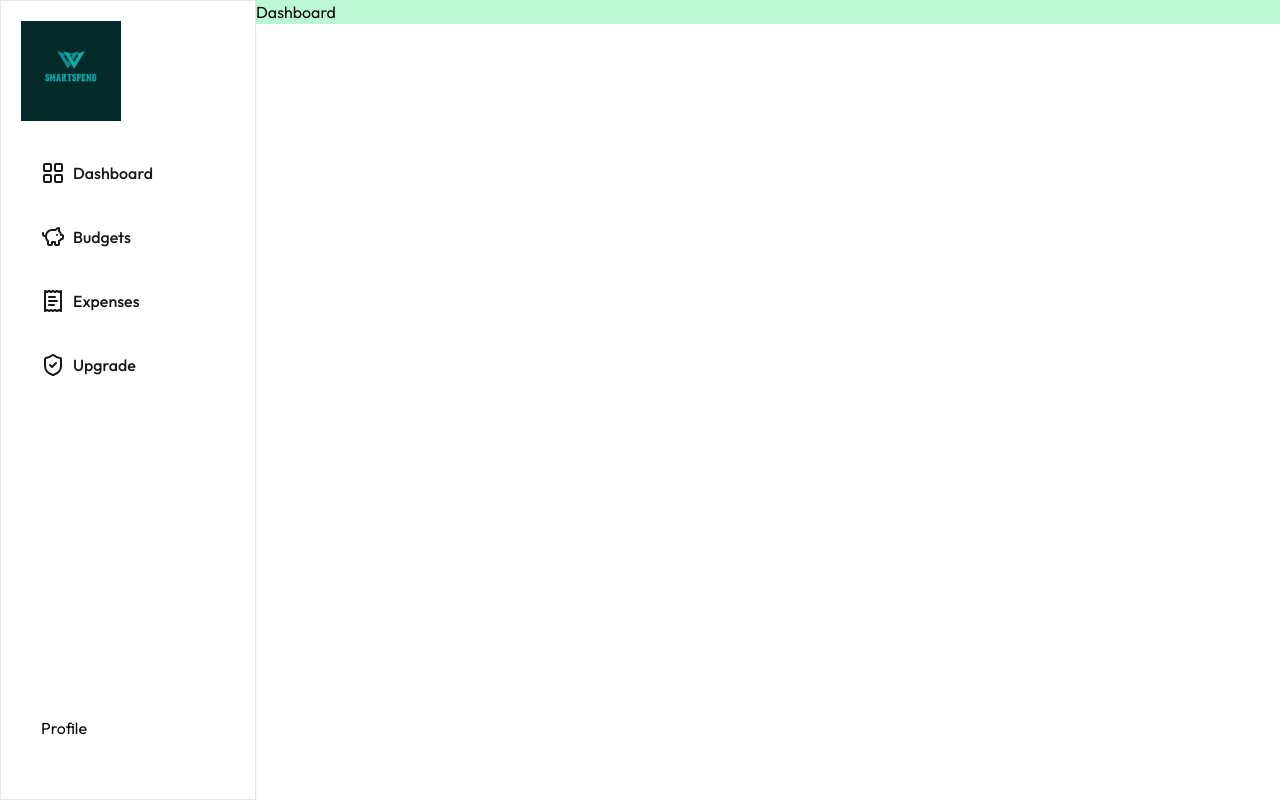
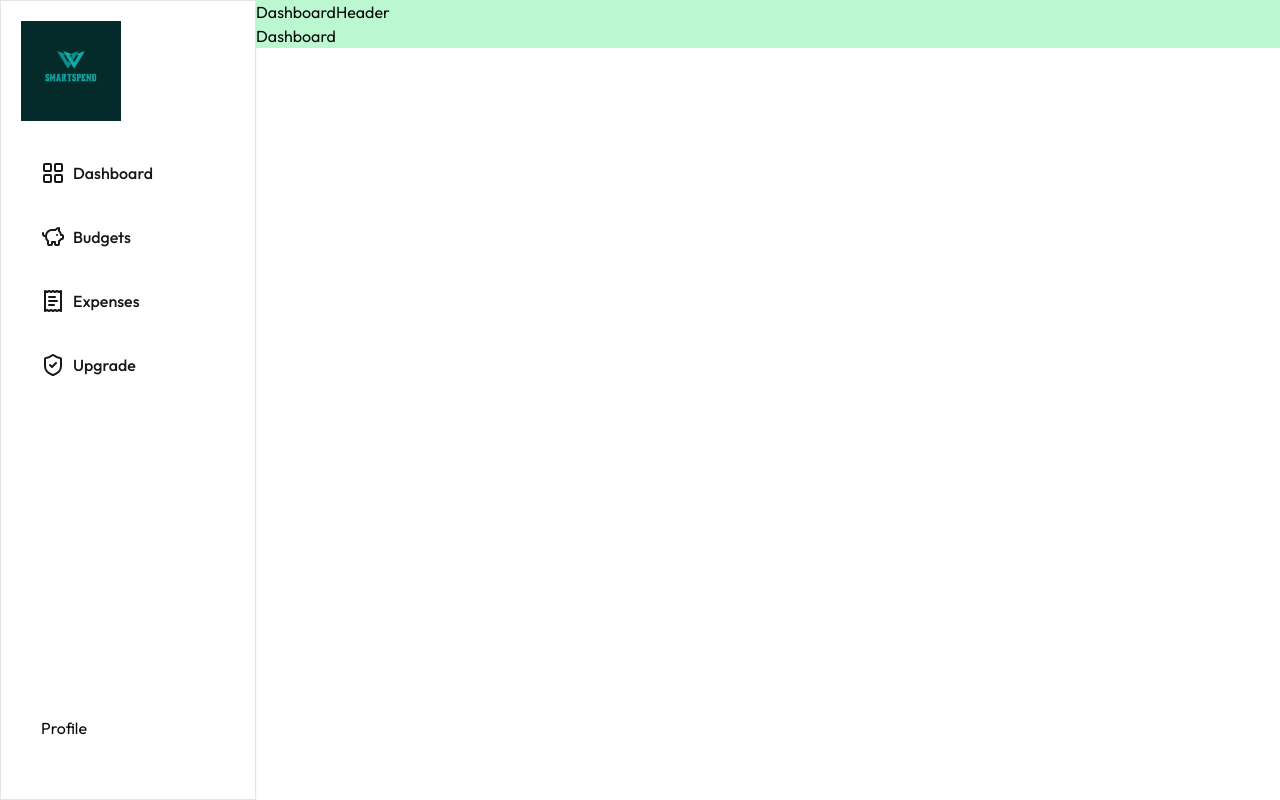
Before and after one commit to madarawarakagod/Expense-Tracker-app_Next.js, a Next.js app in the folder expense-tracker/: page /dashboard in a window 1280 px wide. Built offline with nearby package versions, Linux system fonts and the light colour scheme.

Commit message:
add dashboard header

```diff
--- /dev/null
+++ b/expense-tracker/app/(routes)/dashboard/_components/DashboardHeader.jsx
@@ -0,0 +1,9 @@
+import React from 'react'
+
+ function DashboardHeader() {
+  return (
+    <div>DashboardHeader</div>
+  )
+}
+
+export default DashboardHeader
--- a/expense-tracker/app/(routes)/dashboard/layout.jsx
+++ b/expense-tracker/app/(routes)/dashboard/layout.jsx
@@ -1,5 +1,5 @@
 import React from 'react'
-
+import DashboardHeader from './_components/Dashboardheader';
 import SideNav from './_components/SideNav';
 
 function DashboardLayout({children}) {
@@ -9,6 +9,7 @@ function DashboardLayout({children}) {
           <SideNav/>
          </div>
          <div className='md:ml-64 bg-green-200'>
+          <DashboardHeader/>
           {children}
          </div>
 
```
